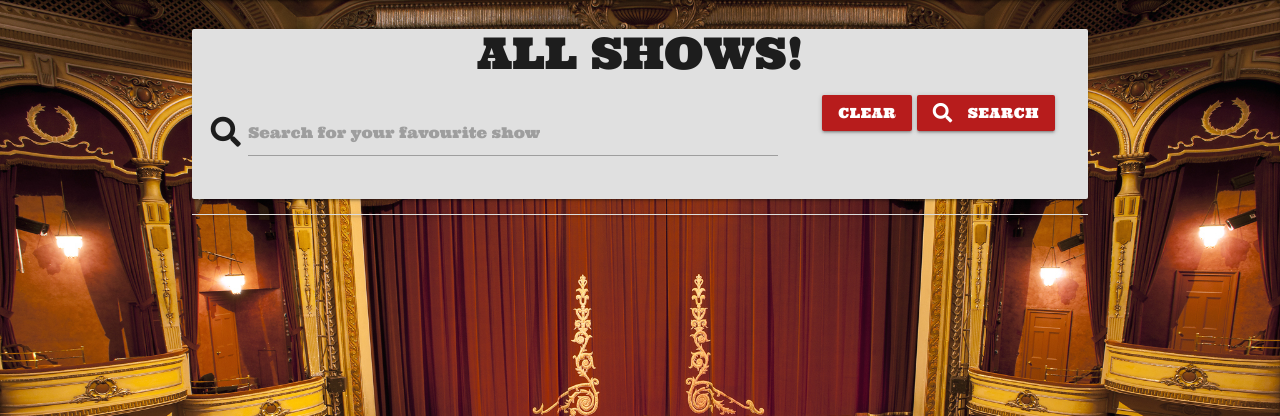
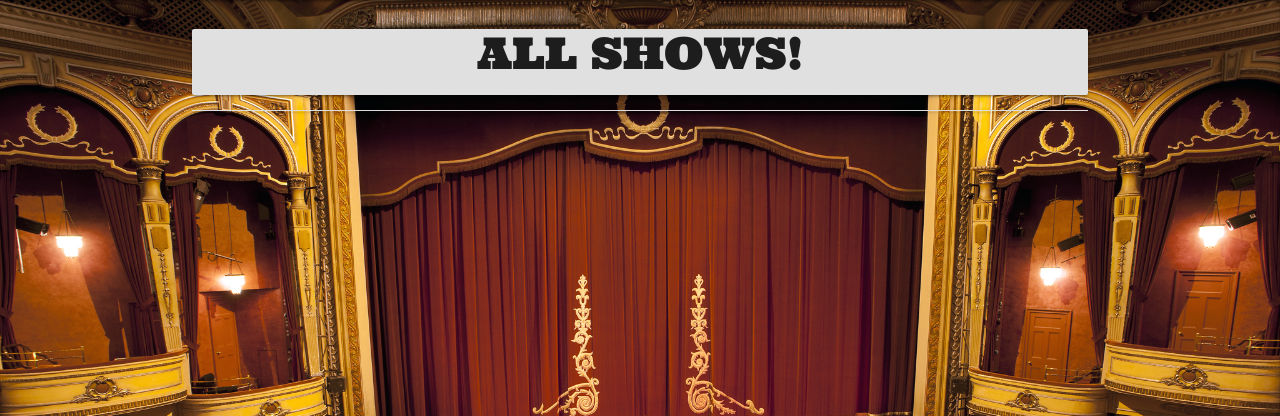
Before and after one commit to Craggy19/theatre_reviews, a Flask app: page /search in a window 1280 px wide. Shown: the part 68-484 px from the top of the page. Run offline with Flask 2, Linux system fonts and the light colour scheme; data that the repository does not hold is empty; some libraries are stand-ins or nearby versions.

Commit message:
minor adjustments to general look

```diff
--- a/static/js/script.js
+++ b/static/js/script.js
@@ -3,7 +3,5 @@ $(document).ready(function(){
     $('.collapsible').collapsible();
     $('select').formSelect();
     $(".tooltipped").tooltip();
-$(document).ready(function(){
     $('.modal').modal();
   });
-  });
--- a/templates/shows.html
+++ b/templates/shows.html
@@ -3,19 +3,7 @@
 
     <div class="row card grey lighten-2">
     <h3 class="center-align">ALL SHOWS!</h3>
-        <form action="{{ url_for('search') }}" method="post" class="col s12">
-            <div class="row center-align">
-                <div class="input-field col s12 m8">
-                    <i class="fas fa-search prefix"></i>
-                    <input type="text" name="query" id="query" minlength="3" class="validate" required>
-                    <label for="query">Search for your favourite show</label>
-                </div>
-                <div class="col s12 m4">
-                    <a href="{{ url_for('get_shows') }}" class="btn white-text red darken-4">Clear</a>
-                    <button type="submit" class="center-align btn white-text red darken-4">
-                    <i class="fas fa-search left"></i>Search
-                    </button>
-                </div>
+
             </div>
             <!--button to add a new show-->
             {% if session.user %}
@@ -28,10 +16,9 @@
         </form>
     </div>
 
-
     <ul class="collapsible">
         {% for show in shows %}
-        <li>
+        <li class="collapsible-li">
             <div class="collapsible-header white-text red darken-4">
                 <div class="col s3">
                     <i class="fas fa-caret-down"></i>
@@ -45,7 +32,7 @@
                         <a class="modal-trigger tooltipped" href="#modal-confirm-{{show._id}}" data-position="top"
 							data-tooltip="Delete"><i class="fas fa-trash right">Delete</i></a>
 
-                    {% endif %}
+                {% endif %}
                      <div id="modal-confirm-{{show._id}}" class="modal blue darken-2">
 							<div class="modal-content center-align">
 								<h5>Are You Sure You Want To Delete This Show?</h5>
```
Also changed, not shown: app.py (line endings or trailing spaces).
